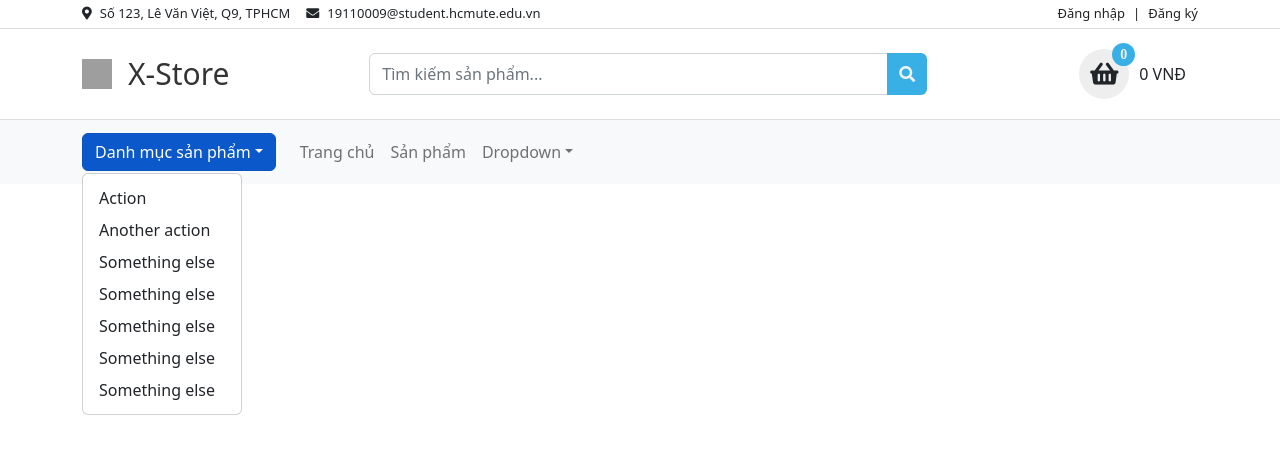
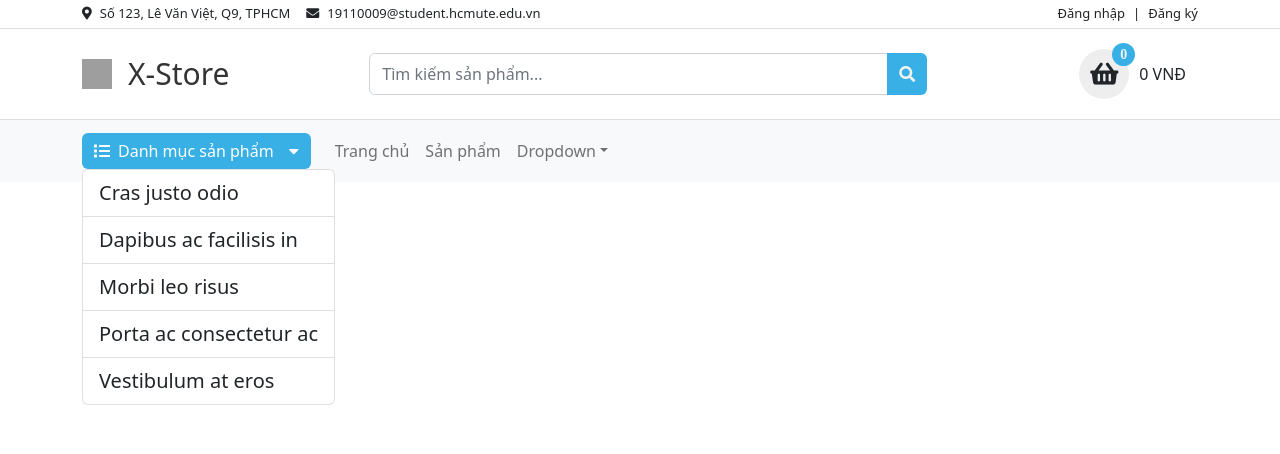
Before and after one commit to DiepThaiDuong-19110009/KLTN, a React (Create React App) app in the folder frontend-kltn/: page / in a window 1280 px wide. Both pictures are taken after a click on the button "Danh mục sản phẩm". Shown: the top 454 px of the page. Built offline with nearby package versions, Linux system fonts and the light colour scheme; grey boxes are pictures that could not be loaded.

Commit message:
Update Header Client

```diff
--- a/frontend-kltn/src/components/client/NavbarClient.jsx
+++ b/frontend-kltn/src/components/client/NavbarClient.jsx
@@ -1,21 +1,31 @@
-import React from 'react'
-import { Dropdown, DropdownButton, Nav, Navbar, NavDropdown } from 'react-bootstrap'
+import React, { useState } from 'react'
+import { Button, Collapse, Dropdown, ListGroup, Nav, Navbar, NavDropdown } from 'react-bootstrap'
 import Container from 'react-bootstrap/esm/Container'
 
 const NavbarClient = () => {
+    const [open, setOpen] = useState(false);
     return (
         <Navbar bg="light" expand="lg">
             <Container>
                 <Navbar.Brand>
-                    <DropdownButton id="dropdown-basic-button" title="Danh mục sản phẩm">
-                        <Dropdown.Item style={{width: '100%'}} href="#/action-1">Action</Dropdown.Item>
-                        <Dropdown.Item href="#/action-2">Another action</Dropdown.Item>
-                        <Dropdown.Item href="#/action-3">Something else</Dropdown.Item>
-                        <Dropdown.Item href="#/action-3">Something else</Dropdown.Item>
-                        <Dropdown.Item href="#/action-3">Something else</Dropdown.Item>
-                        <Dropdown.Item href="#/action-3">Something else</Dropdown.Item>
-                        <Dropdown.Item href="#/action-3">Something else</Dropdown.Item>
-                    </DropdownButton>
+                    <Button
+                        onClick={() => setOpen(!open)}
+                        aria-expanded={open}
+                        style={{ background: '#39b0e5', border: 'none', outline: 'none' }}
+                    >
+                        <i className="fas fa-list me-2"></i>
+                        Danh mục sản phẩm
+                        <i style={{marginLeft: '15px'}} className="fas fa-caret-down"></i>
+                    </Button>
+                    <Collapse in={open}>
+                        <ListGroup style={{ position: 'absolute' }}>
+                            <ListGroup.Item>Cras justo odio</ListGroup.Item>
+                            <ListGroup.Item>Dapibus ac facilisis in</ListGroup.Item>
+                            <ListGroup.Item>Morbi leo risus</ListGroup.Item>
+                            <ListGroup.Item>Porta ac consectetur ac</ListGroup.Item>
+                            <ListGroup.Item>Vestibulum at eros</ListGroup.Item>
+                        </ListGroup>
+                    </Collapse>
                 </Navbar.Brand>
                 <Navbar.Toggle aria-controls="basic-navbar-nav" />
                 <Navbar.Collapse id="basic-navbar-nav">
```
